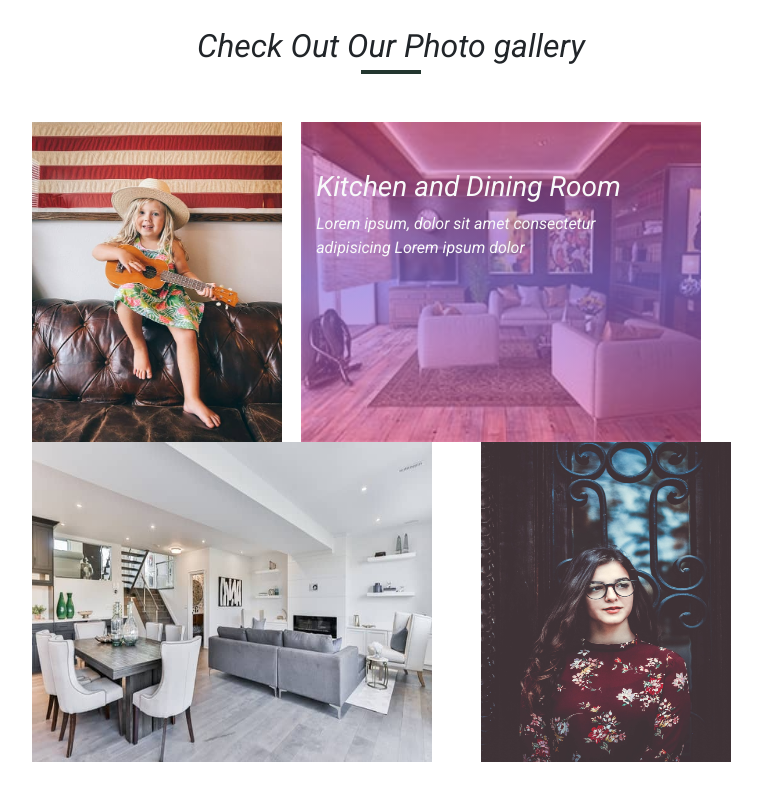
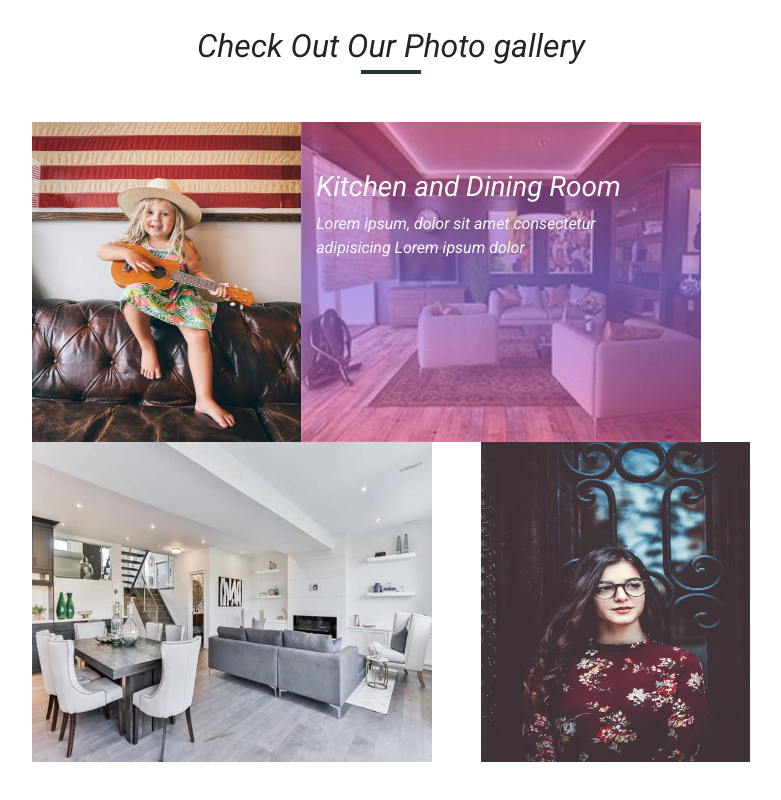
Before and after one commit to Ru-pi-ka/Image-BS, a plain HTML site: page index.html in a window 1280 px wide. Shown: the part 3600-4400 px from the top of the page, without its empty margins (249-1030 px from the left). Drawn offline with nearby package versions, Linux system fonts and the light colour scheme.

Commit message:
Add files via upload

```diff
--- a/css/style.css
+++ b/css/style.css
@@ -99,7 +99,7 @@ body{
     left: 0px;
     bottom:0px;
     width:100%;
-    height:30rem ;
+    height:100% ;
      background: rgba(58, 74, 82, 0.5);
 }
 .carousel-item{ position: relative !important; }
--- a/index.html
+++ b/index.html
@@ -280,7 +280,7 @@
         <h2 class="mt-2 mb-5 text-center">Check Out Our Photo gallery</h2>
         <div class="row no-gutters justify-content-center">
             <div class="col-md-3">
-             <img src="img/img9.jpg"  alt=" " class="img-fluid" style="width:250px; height:320px" />
+             <img src="img/img9.jpg"  alt=" " class="img-fluid" style="width:300px; height:320px" />
               </div>
 
              <div class="col-md-5" id="category">
@@ -308,7 +308,7 @@
                 <img src="img/img8.jpg" alt=" " class="img-fluid" style="height:20rem; width: 25rem;" />
             </div>
             <div class="col-md-3">
-                <img src="img/img10.jpg" alt=" " class="img-fluid" style="width:250px; height:320px;"/>
+                <img src="img/img10.jpg" alt=" " class="img-fluid" style="width:300px; height:320px;"/>
             </div>
         </div>
         </div>
```
